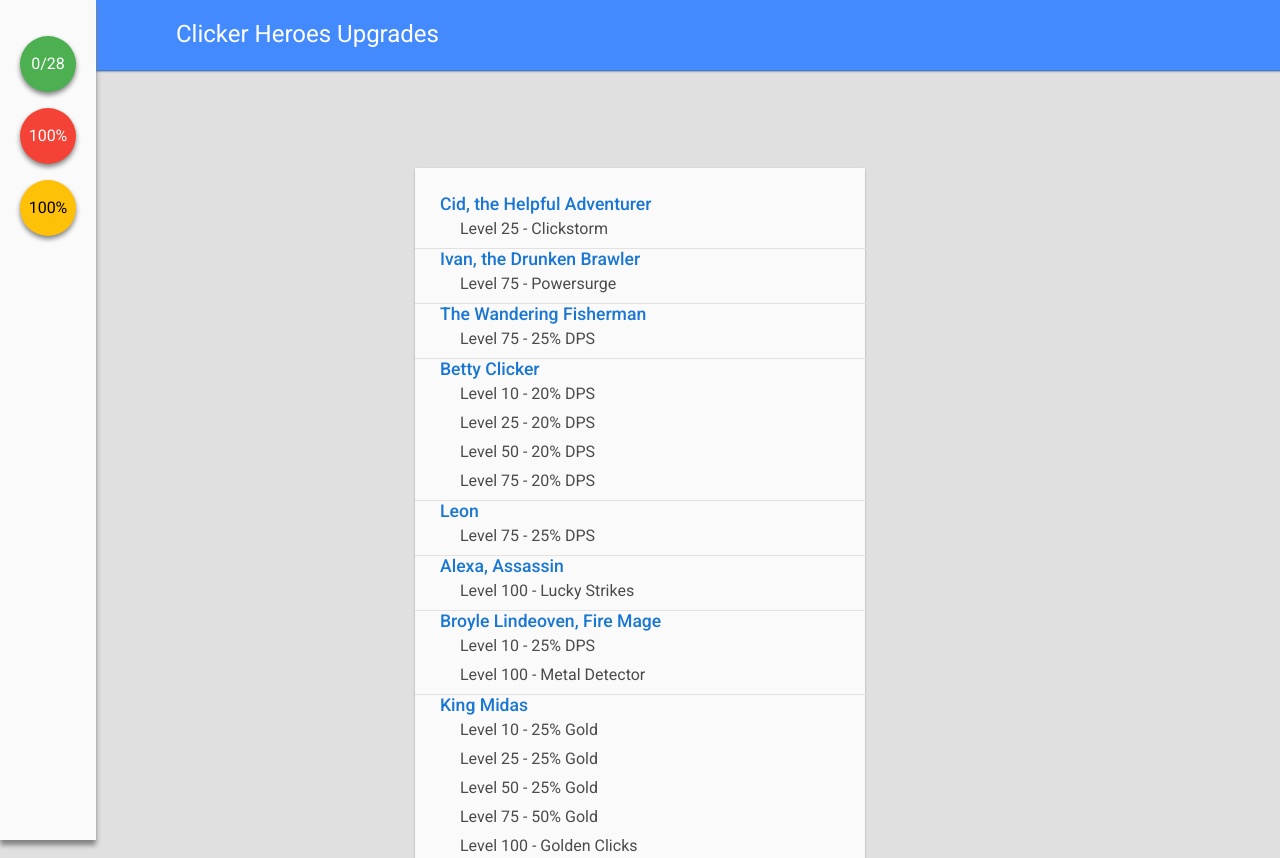
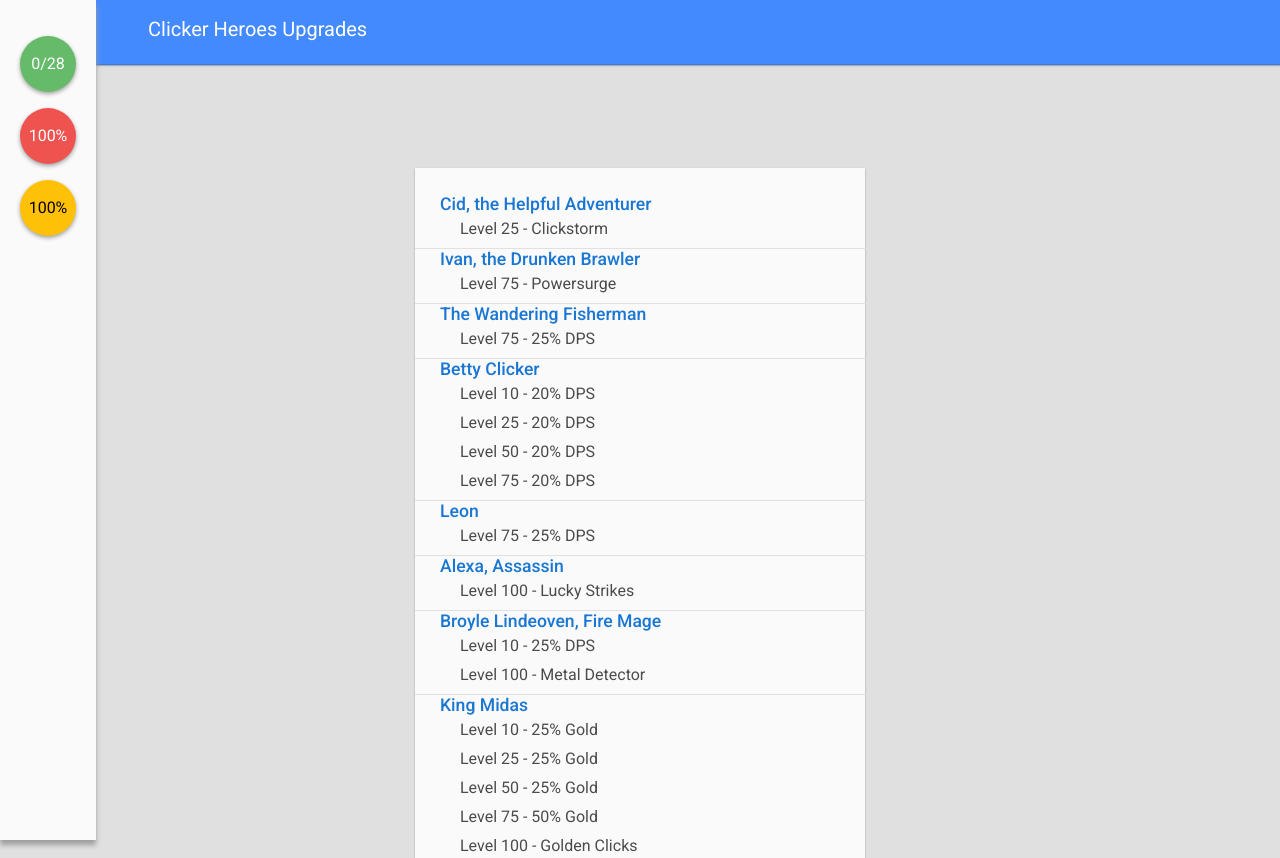
Before and after one commit to Nilleftw/nilleftw.github.io, a plain HTML site: page index.html in a window 1280 px wide. Shown: the top 858 px of the page. Drawn offline with nearby package versions, Linux system fonts and the light colour scheme.

Commit message:
More design fixes.

```diff
--- a/style.css
+++ b/style.css
@@ -8,7 +8,7 @@
   z-index: 1;
   top: 0;
   width: 100%;
-  height: 70px;
+  height: 64px;
   margin-bottom: 50px;
   background: #448AFF;
   border: none;
@@ -16,6 +16,7 @@
 }
 
 .header h2 {
+  font-size: 20px;
   position: relative;
   font-weight: normal;
   left: 7em;
@@ -65,15 +66,15 @@
   border-radius: 100%;
   width: 3.5em;
   height: 3.5em;
-  box-shadow: 0px 3px 5px grey;
+  box-shadow: 0px 2px 4px #9E9E9E;
 }
 
 #red {
-  background: #F44336;
+  background: #EF5350;
 }
 
 #green {
-  background: #4CAF50;
+  background: #66BB6A;
 }
 
 #green p {
@@ -103,7 +104,7 @@
   height: 100%;
   padding: 20px;
   background: #FAFAFA;
-  box-shadow: 0px 5px 5px grey;
+  box-shadow: 0px 5px 5px #9E9E9E;
 }
 
 span {
```
